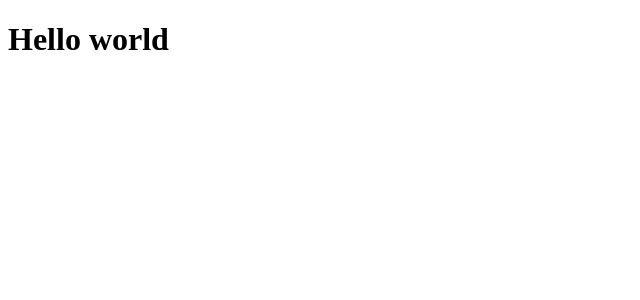
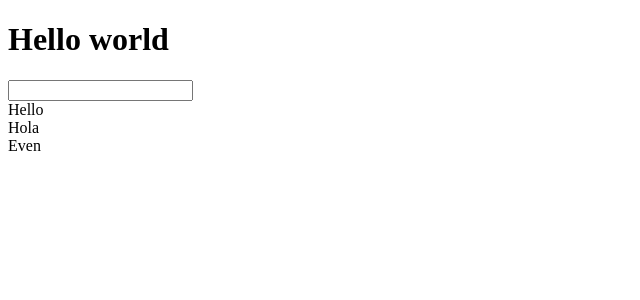
Before and after one commit to ricafolio/labs, a React app: page / in a window 1280 px wide. Shown: the top 300 px of the page, without its empty margins (0-640 px from the left). Built offline with nearby package versions, Linux system fonts and the light colour scheme; the HTML template or start-up script is replaced by a standard one.

Commit message:
feat: add render props pattern

```diff
--- a/src/App.jsx
+++ b/src/App.jsx
@@ -1,7 +1,16 @@
+import { Input } from "./Input.jsx"
+
 export function MyApp() {
   return (
     <>
       <h1>Hello world</h1>
+      <Input
+        renderHello={() => <div>Hello</div>}
+        renderString={(value) => <div>{value}</div>}
+        renderOddOrEven={({ value }) => (
+          <div>{value % 2 === 0 ? "Even" : "Odd"}</div>
+        )}
+      />
     </>
   )
 }
--- /dev/null
+++ b/src/Input.jsx
@@ -0,0 +1,14 @@
+import { useState } from "react"
+
+export function Input(props) {
+  const [value, setValue] = useState("")
+
+  return (
+    <>
+      <input value={value} onChange={(e) => setValue(e.target.value)} />
+      {props.renderHello()}
+      {props.renderString("Hola")}
+      {props.renderOddOrEven({ value: 10 })}
+    </>
+  )
+}
```
